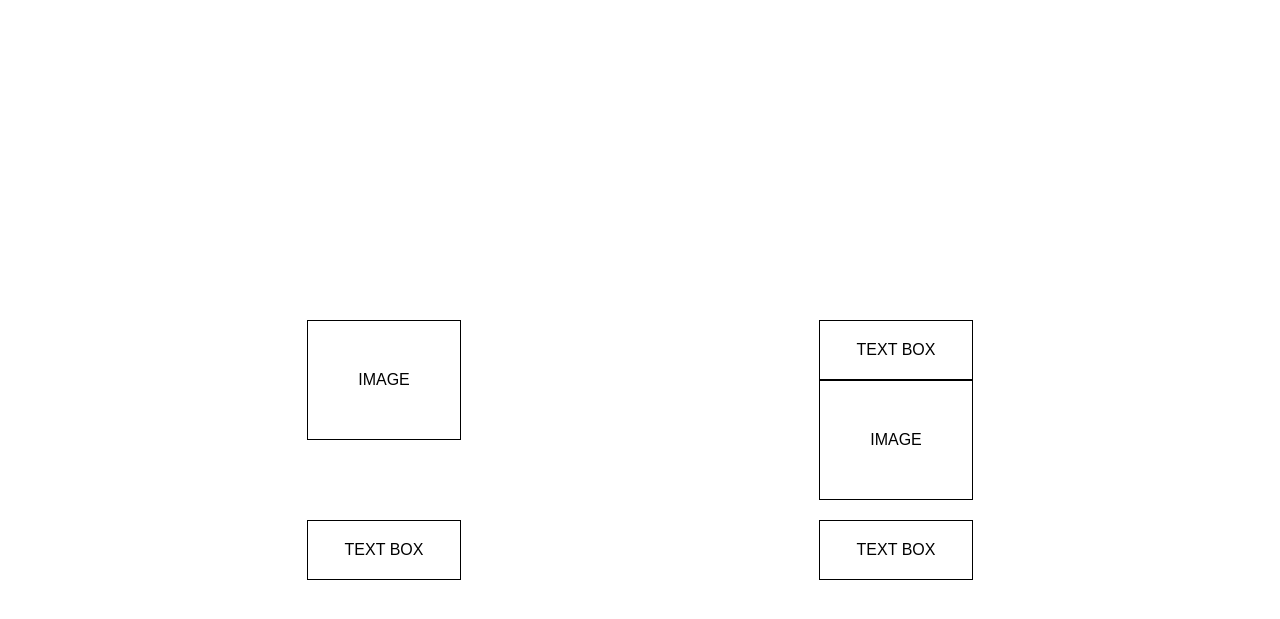
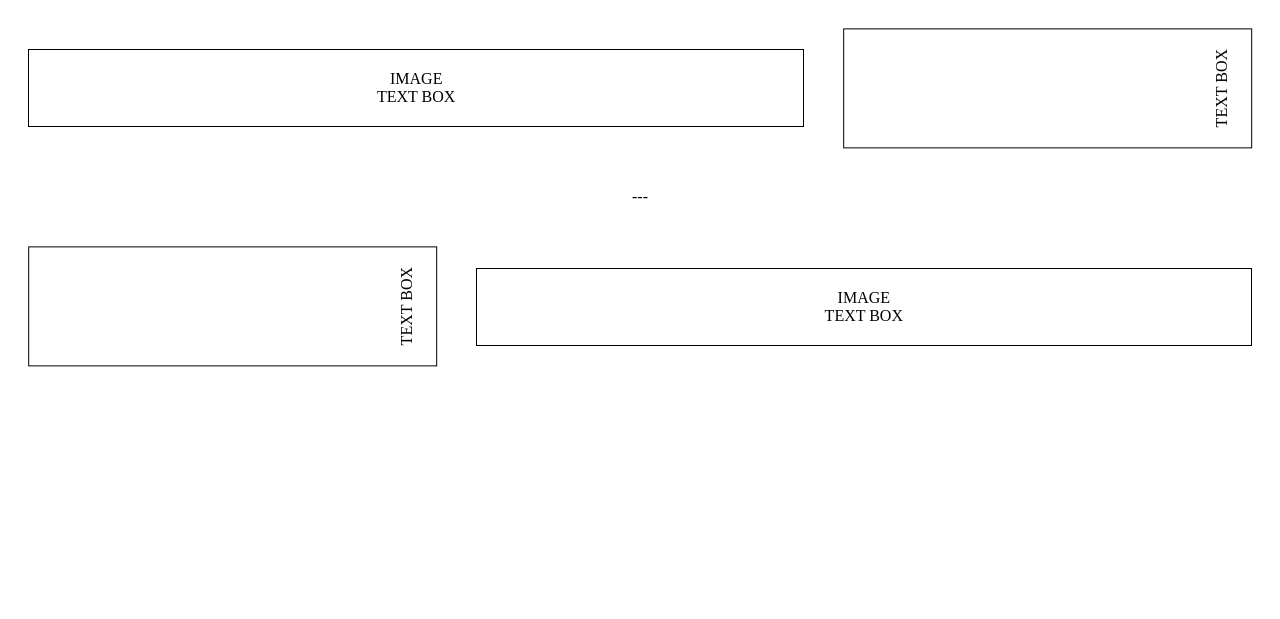
Before and after one commit to xianyichan/stephaniechan.github.io, a Jekyll site: the page testproject.html, which Jekyll copies as it is, in a window 1280 px wide. Shown: the top 619 px of the page. Built offline with Jekyll 4.4.1, drawn with Linux system fonts in a browser that asks for light colours.

Commit message:
Update testproject.html

```diff
--- a/testproject.html
+++ b/testproject.html
@@ -3,55 +3,67 @@
 <head>
 <meta charset="UTF-8">
 <meta name="viewport" content="width=device-width, initial-scale=1.0">
-<title>Layout Example</title>
+<title>Sample Layout</title>
 <style>
-  body {
-    display: flex;
-    justify-content: center;
-    align-items: center;
-    min-height: 100vh;
-    margin: 0;
-    font-family: Arial, sans-serif;
-  }
   .container {
     display: flex;
-    justify-content: space-around;
-    width: 80%;
+    justify-content: space-between;
+    align-items: center;
+    padding: 20px;
   }
-  .left-section, .right-section {
-    display: flex;
-    flex-direction: column;
-    justify-content: space-between;
-  }
-  .image {
-    border: 1px solid #000;
-    text-align: center;
-    padding: 50px;
-    margin-bottom: 20px;
-  }
-  .text-box {
-    border: 1px solid #000;
+  .box {
+    border: 1px solid black;
     text-align: center;
     padding: 20px;
   }
-  .tall-text-box {
-    height: 100%; /* This makes the tall text box stretch to match the adjacent image height */
+  .image {
+    width: 60%;
+  }
+  .text-box {
+    width: 30%;
+  }
+  .text-box.vertical {
+    writing-mode: vertical-lr;
+    transform: rotate(180deg);
+  }
+  .text-box.horizontal {
+    width: 60%;
+    margin: auto;
+  }
+  .divider {
+    width: 100%;
+    text-align: center;
+    margin: 20px 0;
   }
 </style>
 </head>
 <body>
+
 <div class="container">
-  <div class="left-section">
-    <div class="image">IMAGE</div>
-    <div class="text-box">TEXT BOX</div>
+  <div class="box image">
+    IMAGE
+    <div class="text-box horizontal">
+      TEXT BOX
+    </div>
   </div>
-  <div class="right-section">
-    <div class="text-box tall-text-box">TEXT BOX</div>
-    <div>
-      <div class="image">IMAGE</div>
-      <div class="text-box">TEXT BOX</div>
+  <div class="box text-box vertical">
+    TEXT BOX
+  </div>
+</div>
+
+<div class="divider">---</div>
+
+<div class="container">
+  <div class="box text-box vertical">
+    TEXT BOX
+  </div>
+  <div class="box image">
+    IMAGE
+    <div class="text-box horizontal">
+      TEXT BOX
     </div>
   </div>
 </div>
+
 </body>
 </html>
```
